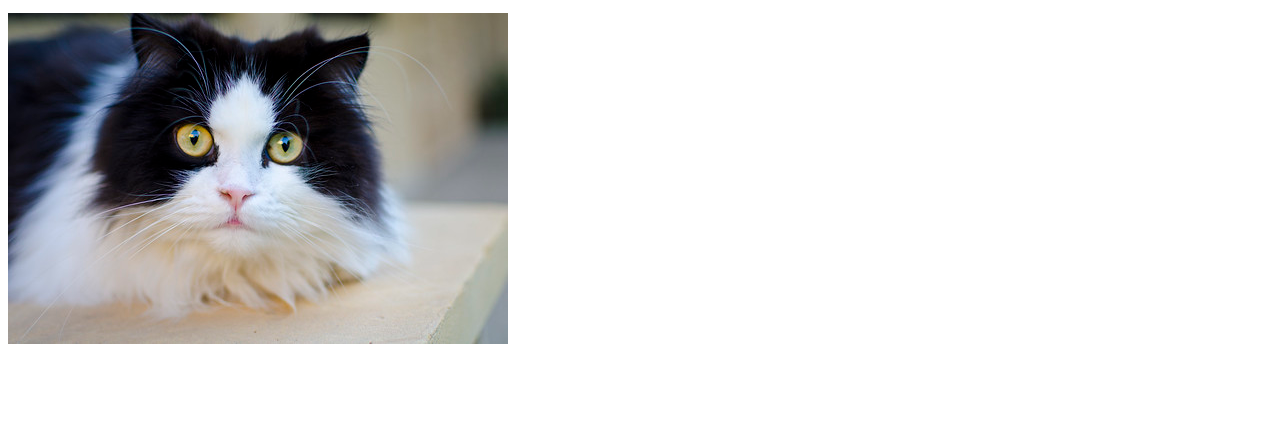
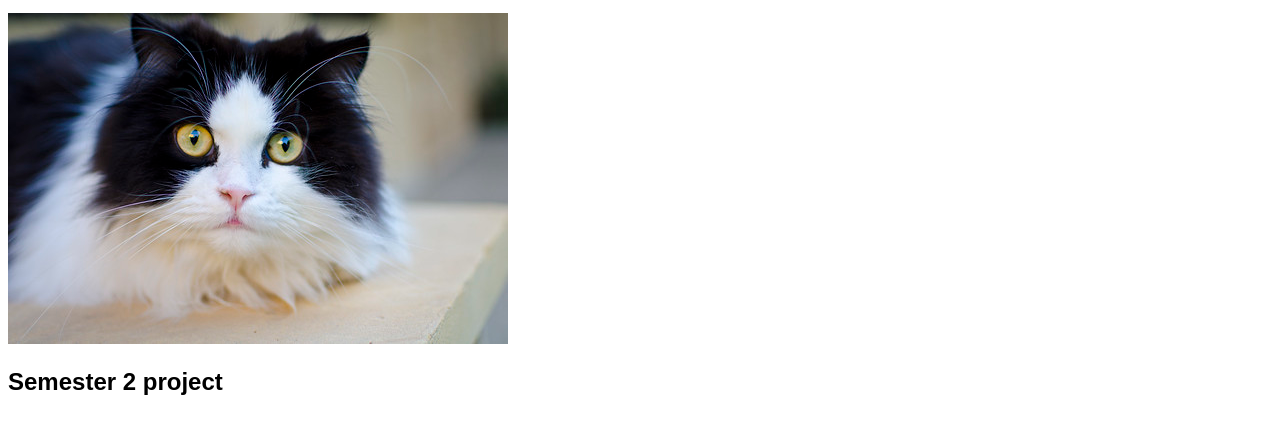
Before and after one commit to abisharehman/Internet-studio-Abisha-Rehman, a plain HTML site: page asg1/Index.html in a window 1280 px wide. Shown: the part 119-552 px from the top of the page. Drawn offline with Linux system fonts and the light colour scheme; files that its build step writes are made by us from their sources; files whose address does not match are found by name.

Commit message:
Update Index.html subheading

```diff
--- a/asg1/Index.html
+++ b/asg1/Index.html
@@ -15,3 +15,4 @@
 	<script src="./assets/js/main.js"></script>
 </body>
 </html>
+<h2>Semester 2 project</h2>
```
